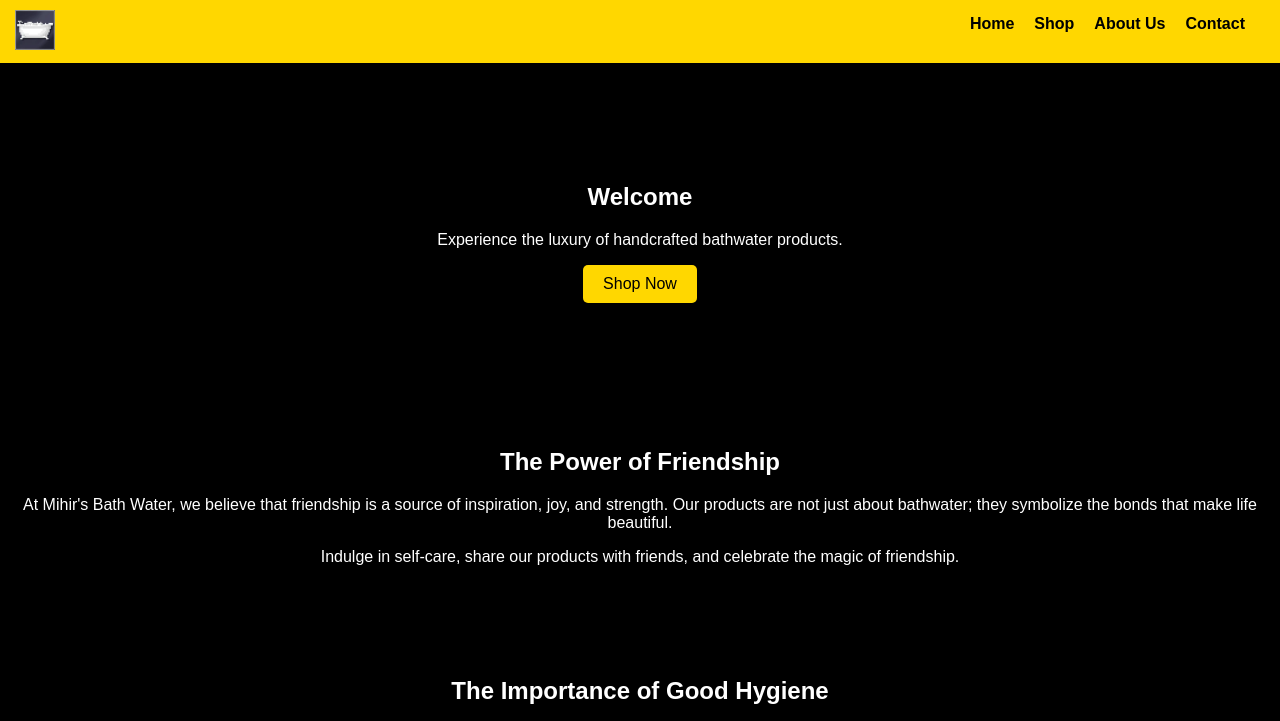
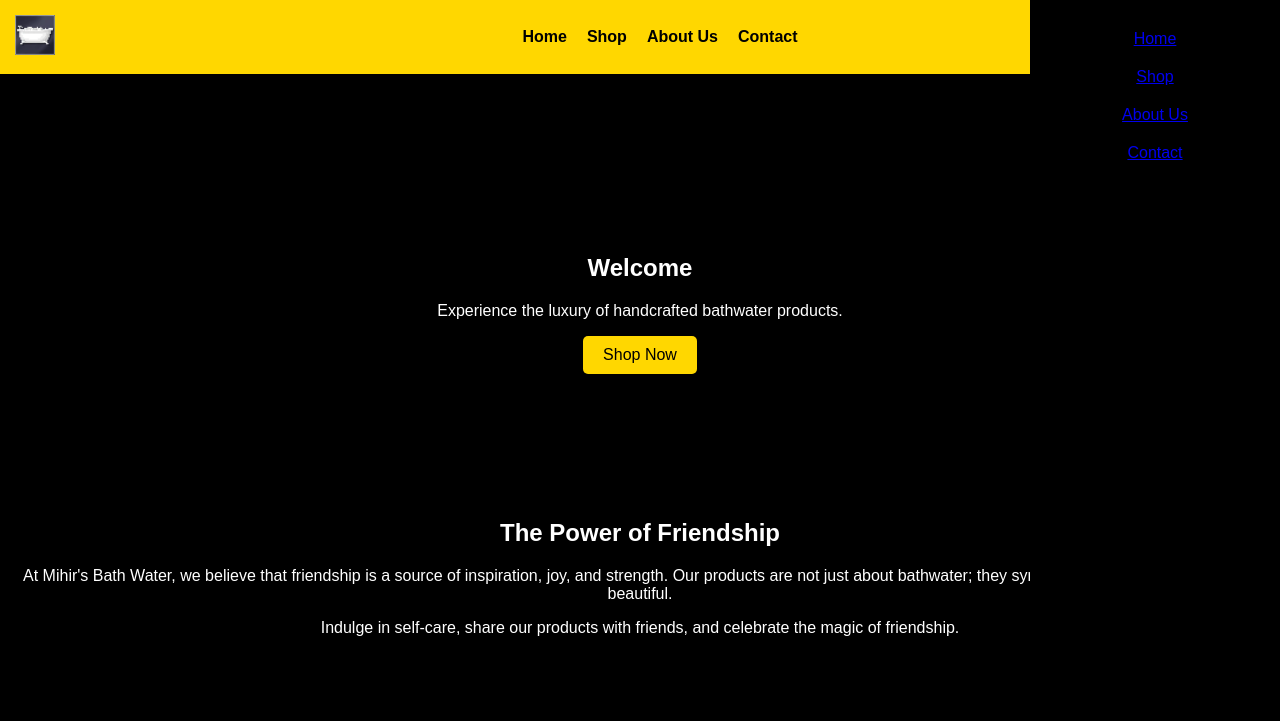
Before and after one commit to YodasBalls/MBW, a plain HTML site: page index.html in a window 1280 px wide. Both pictures are taken after a click on the picture 35 px from the left and 29 px from the top of the page. Shown: the top 721 px of the page. Drawn offline with Linux system fonts and the light colour scheme; a web font is replaced by a local one.

Commit message:
Update index.html

```diff
--- a/index.html
+++ b/index.html
@@ -6,9 +6,9 @@
         <title>MBW</title>
         <link rel="icon" type="image/x-icon" href="Bathtub.webp">
         <script>
-        function refreshPage() {
-            location.reload();
-        }
+            function refreshPage() {
+                location.reload();
+            }
         </script>
 
         <style>
@@ -161,29 +161,94 @@
                 /* Change the text color on hover */
             }
 
-            .logo {
-                display: flex;
-                justify-content: center;
-                /* Center the content horizontally */
-                align-items: center;
-                /* Center the content vertically */
-                height: 33px;
-                /* Adjust the height as needed */
-            }
+
 
             .logo-image {
                 width: 40px;
                 /* Adjust the width as needed */
                 height: 40px;
                 /* Adjust the height as needed */
+            }
+
+            .sidebar {
+                position: fixed;
+                top: 0;
+                right: -250px;
+                width: 250px;
+                height: 100%;
+                background-color: black;
+                color: white;
+                transition: right 0.3s ease;
+                overflow-y: auto;
+                padding-top: 20px;
+            }
+
+            .sidebar.active {
+                right: 0;
+            }
+
+                /* Button Styles */
+            .burger-btn {
+                display: block;
+                position: fixed;
+                top: 20px;
+                right: 20px;
+                width: 30px;
+                height: 30px;
+                cursor: pointer;
+            }
+
+            .burger-icon {
+                width: 100%;
+                height: 100%;
+                background-color: white;
+                position: relative;
+            }
+
+            .burger-icon::before,
+            .burger-icon::after {
+                content: "";
+                position: absolute;
+                width: 100%;
+                height: 3px;
+                background-color: black;
+                transition: transform 0.3s ease;
+            }
+
+            .burger-icon::before {
+                top: -8px;
+            }
+
+            .burger-icon::after {
+                bottom: -8px;
+            }
+
+            .sidebar ul {
+                list-style: none;
+                padding: 0;
+                margin: 0;
+            }
+
+            .sidebar li {
+                padding: 10px 0;
+                text-align: center;
+            }
+
+             .content {
+            margin-left: 250px; /* Adjust the value to match sidebar width */
+            transition: margin-left 0.3s ease;
+            padding-top: 60px; /* Prevent content from being hidden behind header */
+            }
         </style>
         <link rel="stylesheet" href="https://fonts.googleapis.com/css2?family=Tilt+Prism&display=swap">
     </head>
+
+
     <body>
         <header>
-            <div class="logo">
+            <div class="logo" onclick="toggleSidebar()">
                 <a href="#">
-                <img src="Bathtub.webp" alt="Bathtub Logo" class="logo-image" onclick="refreshPage()">
+                    <img src="Bathtub.webp" alt="Bathtub Logo" class="logo-image" onclick="refreshPage()">
                 </a>
             </div>
             <ul class="nav-links">
@@ -191,10 +256,34 @@
                 <li><a href="#purchase-section">Shop</a></li>
                 <li><a href="#power-of-friendship">About Us</a></li>
                 <li><a href="#contact">Contact</a></li>
-                <div class="logo">
-                </div>
             </ul>
+                    <!-- ... (your existing header content) ... -->
+                    <div class="logo" onclick="toggleSidebar()">
+                        <img src="Bathtub.webp" alt="Bathtub Logo" class="logo-image">
+                    </div>
+
+                    <!-- Burger Button -->
+            <div class="burger-btn" onclick="toggleSidebar()">
+                <div class="burger-icon"></div>
+            </div>
+                    <!-- ... (your existing header content) ... -->
+
         </header>
+
+                    <!-- Sidebar -->
+            <div class="sidebar" id="sidebar">
+                <ul>
+                    <li><a href="#">Home</a></li>
+                    <li><a href="#purchase-section">Shop</a></li>
+                    <li><a href="#power-of-friendship">About Us</a></li>
+                    <li><a href="#contact">Contact</a></li>
+                </ul>
+            </div>
+
+           <div class="content">
+           </div>
+
+
 
         <section class="hero" style="text-align: center; padding: 100px 0;">
             <h1 class="Main-heading">Welcome</h1>
@@ -254,8 +343,12 @@
         </section>
 
 
-        </section>
-
+        <script>
+        function toggleSidebar() {
+            const sidebar = document.getElementById("sidebar");
+            sidebar.classList.toggle("active");
+        }
+        </script>
 
 
 
```
